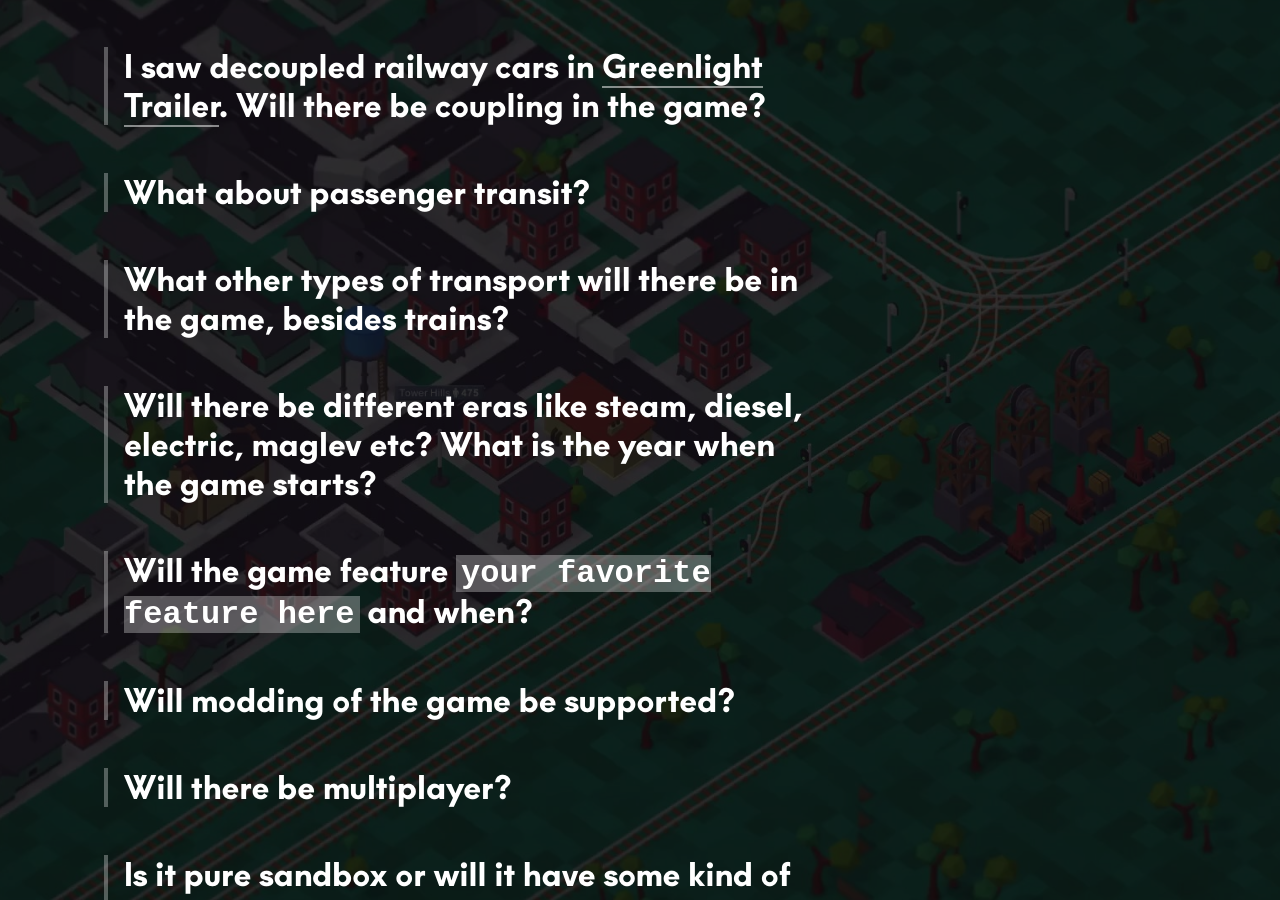
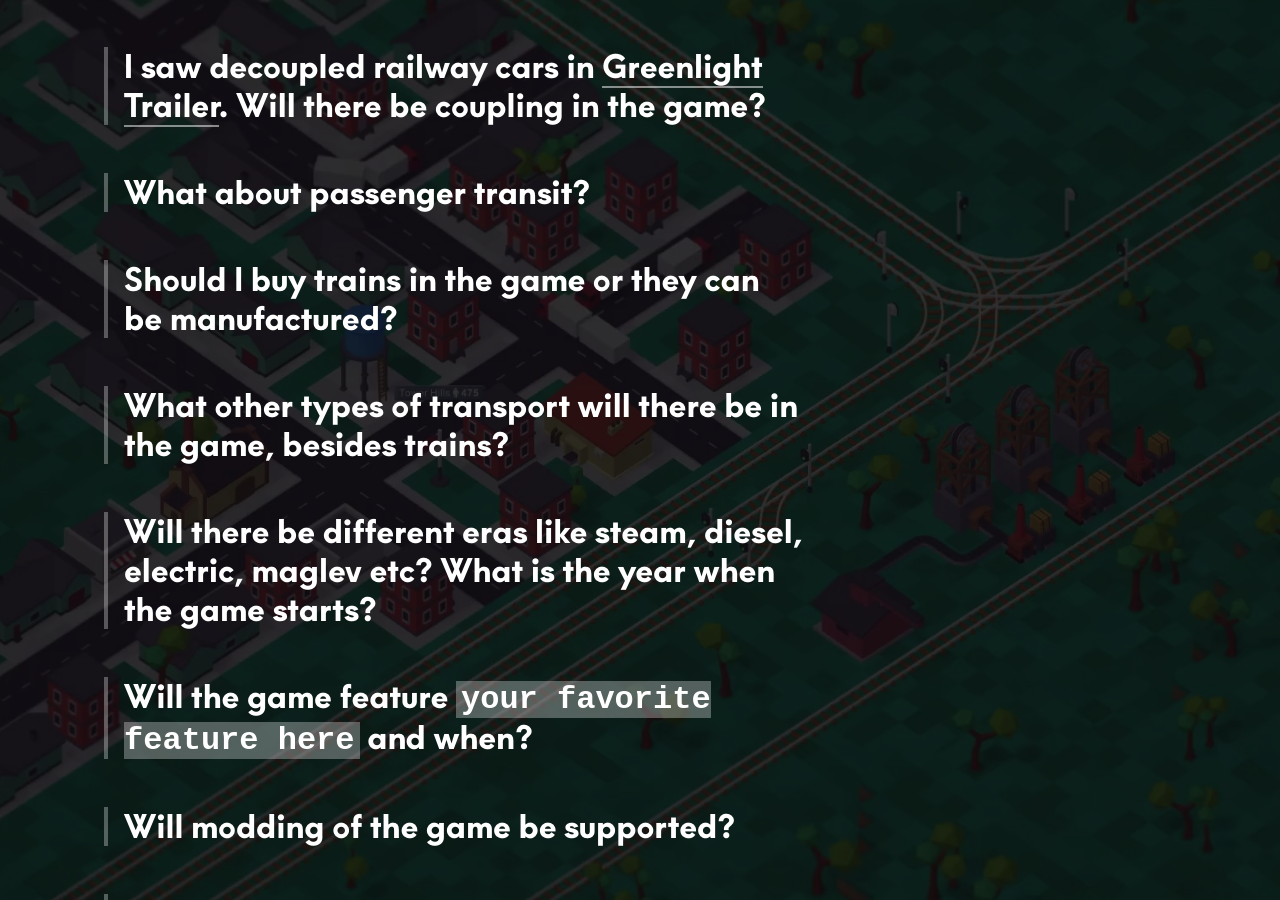
Before and after one commit to andrewpey/vtland, a Jekyll site: the page built from faq.md, in a window 1280 px wide and 900 px high, scrolled down 983 px. Built offline with Jekyll 4.4.1, drawn with Linux system fonts in a browser that asks for light colours; nearby versions of some CDN libraries; some of the changed lines change nothing that is shown.

Commit message:
Added train purchase model question to FAQ (en)

```diff
--- a/faq.md
+++ b/faq.md
@@ -67,6 +67,12 @@
 
 You bet!
 
+## Should I buy trains in the game or they can be manufactured?
+
+We plan that on early stages of the game you will rent them. As your finances will grow you could buy trains. And later, you can even manufacture them on your own factories.
+
+Мы планируем, что на начальных стадиях игры вам нужно будет арендовать поезда. С увеличением вашего капитала вы сможете их покупать, а затем, по мере развития, даже производить на собственных производствах.
+
 ## What other types of transport will there be in the game, besides trains?
 
 Trucks, ships, planes, and more planned.
```
